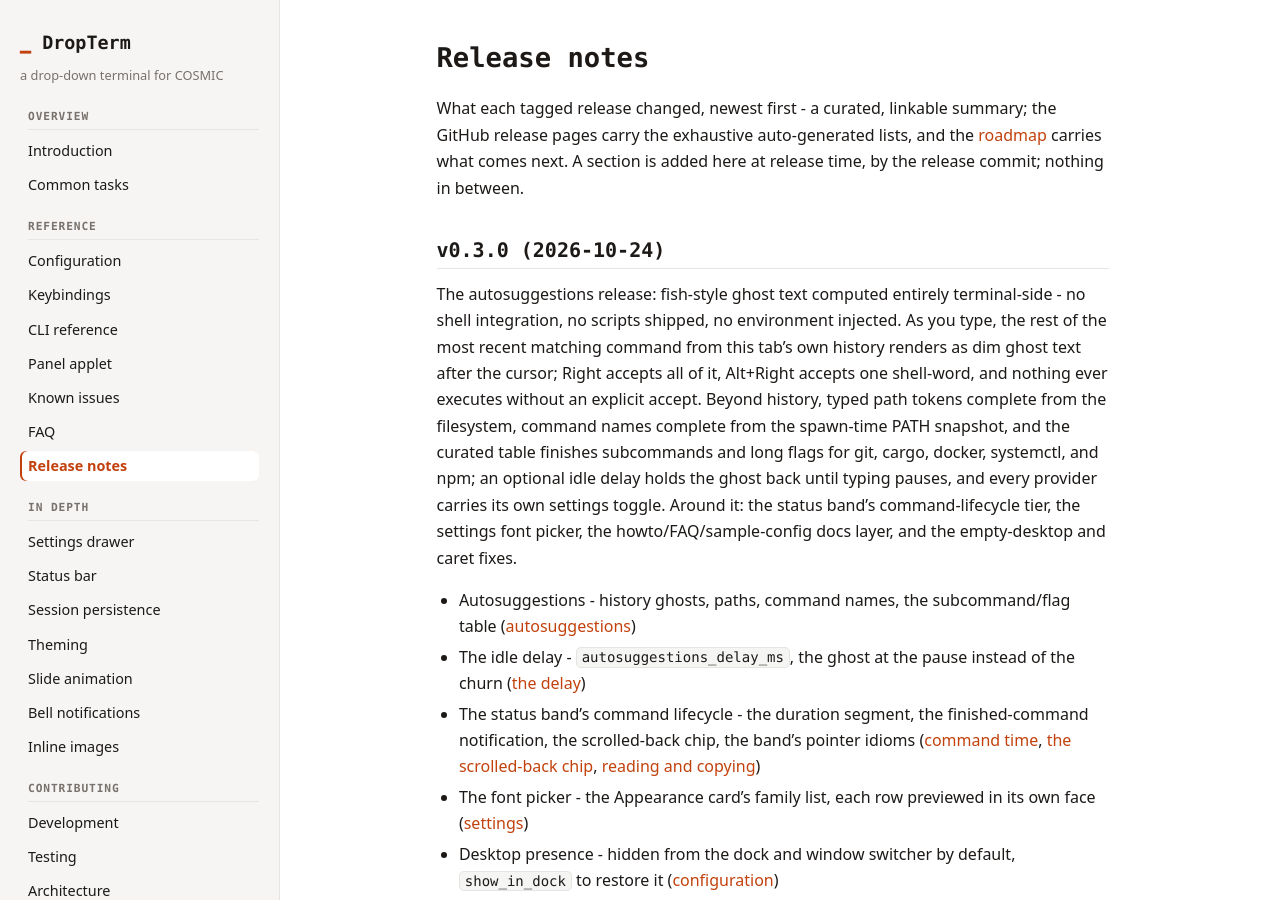
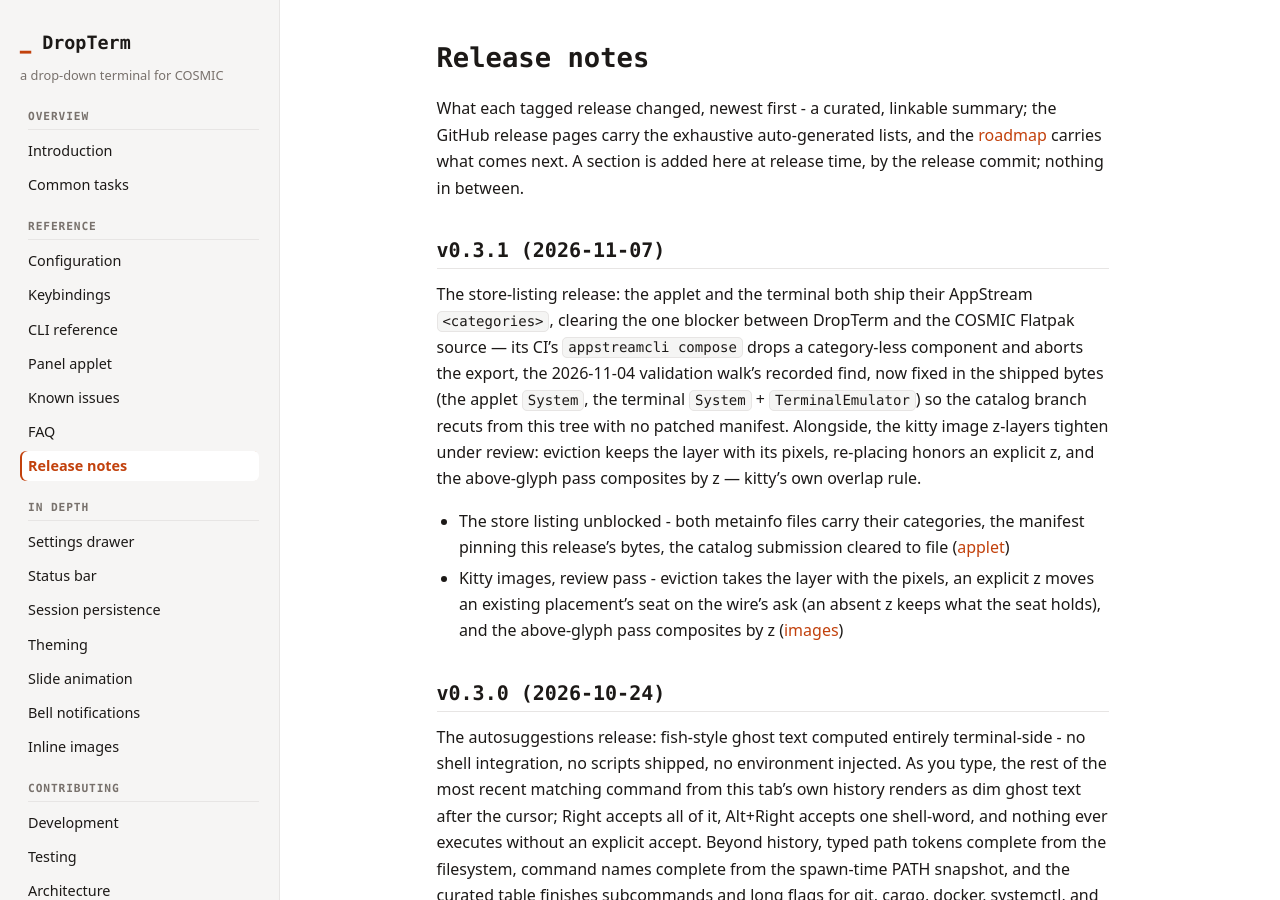
Before and after one commit to l1br3-io/cosmic-ext-dropterm, a Jekyll site: the page built from docs/releases.md, in a window 1280 px wide and 900 px high. Built offline with Jekyll 4.4.1, drawn with Linux system fonts in a browser that asks for light colours; our own code applies the rules of GitHub Pages for plain Markdown files.

Commit message:
chore: release hygiene for v0.3.1 — versions, release notes, install URLs

```diff
--- a/Cargo.toml
+++ b/Cargo.toml
@@ -1,6 +1,6 @@
 [package]
 name = "cosmic-ext-dropterm"
-version = "0.3.0"
+version = "0.3.1"
 authors = ["l1br3-io"]
 edition = "2024"
 license = "GPL-3.0-only"
--- a/applet/Cargo.toml
+++ b/applet/Cargo.toml
@@ -1,6 +1,6 @@
 [package]
 name = "cosmic-ext-dropterm-applet"
-version = "0.3.0"
+version = "0.3.1"
 authors = ["l1br3-io"]
 edition = "2024"
 license = "GPL-3.0-only"
--- a/docs/releases.md
+++ b/docs/releases.md
@@ -1,6 +1,13 @@
 # Release notes
 
 What each tagged release changed, newest first - a curated, linkable summary; the GitHub release pages carry the exhaustive auto-generated lists, and the [roadmap](https://github.com/l1br3-io/cosmic-ext-dropterm/blob/main/ROADMAP.md) carries what comes next. A section is added here at release time, by the release commit; nothing in between.
+
+## v0.3.1 (2026-11-07)
+
+The store-listing release: the applet and the terminal both ship their AppStream `<categories>`, clearing the one blocker between DropTerm and the COSMIC Flatpak source — its CI's `appstreamcli compose` drops a category-less component and aborts the export, the 2026-11-04 validation walk's recorded find, now fixed in the shipped bytes (the applet `System`, the terminal `System` + `TerminalEmulator`) so the catalog branch recuts from this tree with no patched manifest. Alongside, the kitty image z-layers tighten under review: eviction keeps the layer with its pixels, re-placing honors an explicit z, and the above-glyph pass composites by z — kitty's own overlap rule.
+
+- The store listing unblocked - both metainfo files carry their categories, the manifest pinning this release's bytes, the catalog submission cleared to file ([applet](applet.md))
+- Kitty images, review pass - eviction takes the layer with the pixels, an explicit z moves an existing placement's seat on the wire's ask (an absent z keeps what the seat holds), and the above-glyph pass composites by z ([images](images.md))
 
 ## v0.3.0 (2026-10-24)
 
--- a/res/io.github.l1br3_io.CosmicExtDropterm.Applet.metainfo.xml
+++ b/res/io.github.l1br3_io.CosmicExtDropterm.Applet.metainfo.xml
@@ -25,6 +25,11 @@
     <category>System</category>
   </categories>
   <releases>
+    <release version="0.3.1" date="2026-11-07">
+      <description>
+        <p>Tracking DropTerm 0.3.1, the store-listing release — its metainfo carries its categories, the catalog compose's blocker cleared; the applet itself is unchanged.</p>
+      </description>
+    </release>
     <release version="0.3.0" date="2026-10-24">
       <description>
         <p>Tracking DropTerm 0.3.0, the terminal's autosuggestions release; the applet itself carries only build-identity refinements.</p>
--- a/res/io.github.l1br3_io.CosmicExtDropterm.metainfo.xml
+++ b/res/io.github.l1br3_io.CosmicExtDropterm.metainfo.xml
@@ -22,6 +22,11 @@
     <category>TerminalEmulator</category>
   </categories>
   <releases>
+    <release version="0.3.1" date="2026-11-07">
+      <description>
+        <p>Review hardening of the kitty graphics z-layers: eviction keeps the layer with the pixels, an explicit z on the wire moves an existing placement's seat, an absent z keeps what the seat already holds, and the above-glyph pass composites by z — kitty's own overlap rule. The metainfo itself ships its AppStream categories, the catalog compose's recorded blocker.</p>
+      </description>
+    </release>
     <release version="0.3.0" date="2026-10-24">
       <description>
         <p>Autosuggestions, computed entirely terminal-side with no shell integration: the rest of the most recent matching command from this tab's own history shows as dim ghost text while you type — Right accepts it, Alt+Right takes one word, and nothing runs without an explicit accept. Path tokens complete from the filesystem, command names from the spawn-time PATH snapshot, and git, cargo, docker, systemctl, and npm gain subcommand and long-flag completion; an optional idle delay holds a suggestion back until typing pauses, and every provider carries its own toggle in the settings drawer. The status band gained a command-lifecycle tier — a live duration segment, a finished-command notification, and a scrolled-back chip that jumps to the bottom on click — plus double-click to select a whole segment and middle-click paste. The settings drawer gained a font picker with every monospace family previewed in its own face, and the app now hides from the dock and window switcher by default, with a show_in_dock key to restore a presence.</p>
```
Also changed, not shown: docs/testing.md (+4 -4 lines), README.md, 1 other file.
